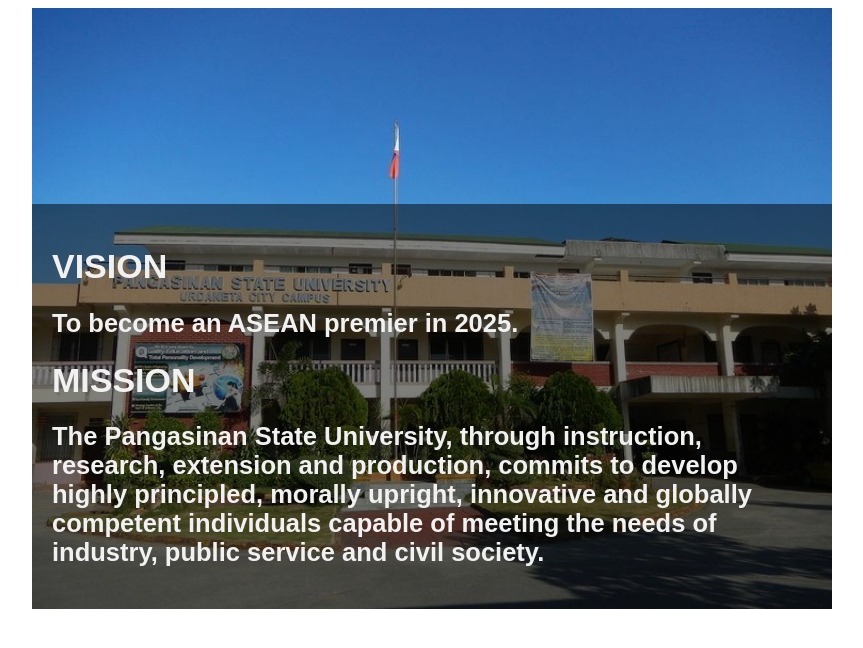
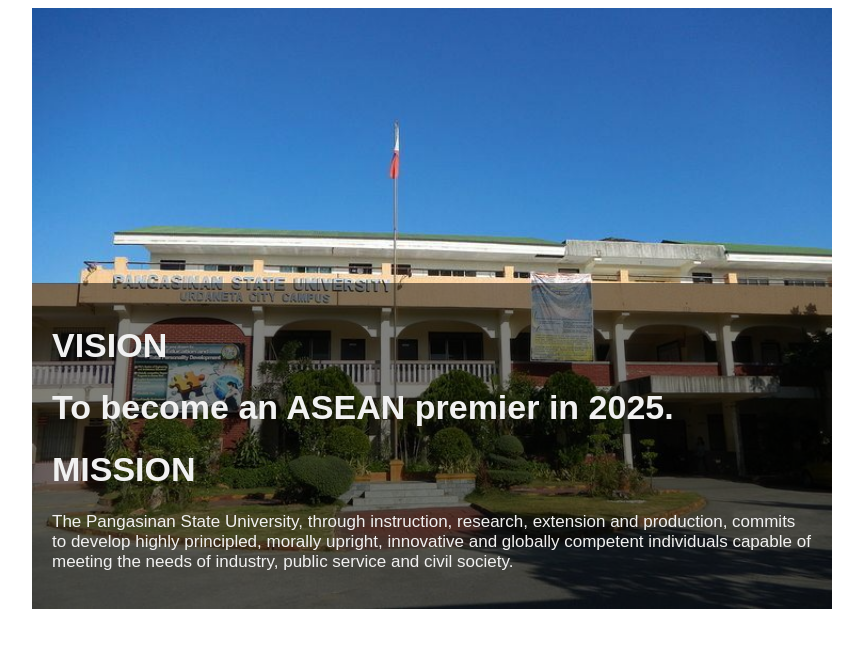
Before and after one commit to DianaaRoseee/PSU-Website, a plain HTML site: page about.html in a window 1280 px wide. Shown: the whole page, without its empty margins (208-1071 px from the left). Drawn offline with Linux system fonts and the light colour scheme.

Commit message:
Update about.html

```diff
--- a/about.html
+++ b/about.html
@@ -37,10 +37,10 @@
   <img src="mission.jpg" alt="PSU" style="width:100%;">
   <div class="content">
   <h1> VISION </h1>
-  <h2> To become an ASEAN premier in 2025. </h2>
+  <h1> To become an ASEAN premier in 2025. </h1>
   <h1> MISSION </h1>
-    <h2>The Pangasinan State University, through instruction, research, extension and production, commits to develop highly principled, morally upright, innovative and globally competent individuals capable of meeting the needs of industry, public service and civil society.
-</h2>
+    <p>The Pangasinan State University, through instruction, research, extension and production, commits to develop highly principled, morally upright, innovative and globally competent individuals capable of meeting the needs of industry, public service and civil society.
+</p>
   </div>
 </div>
 
```
